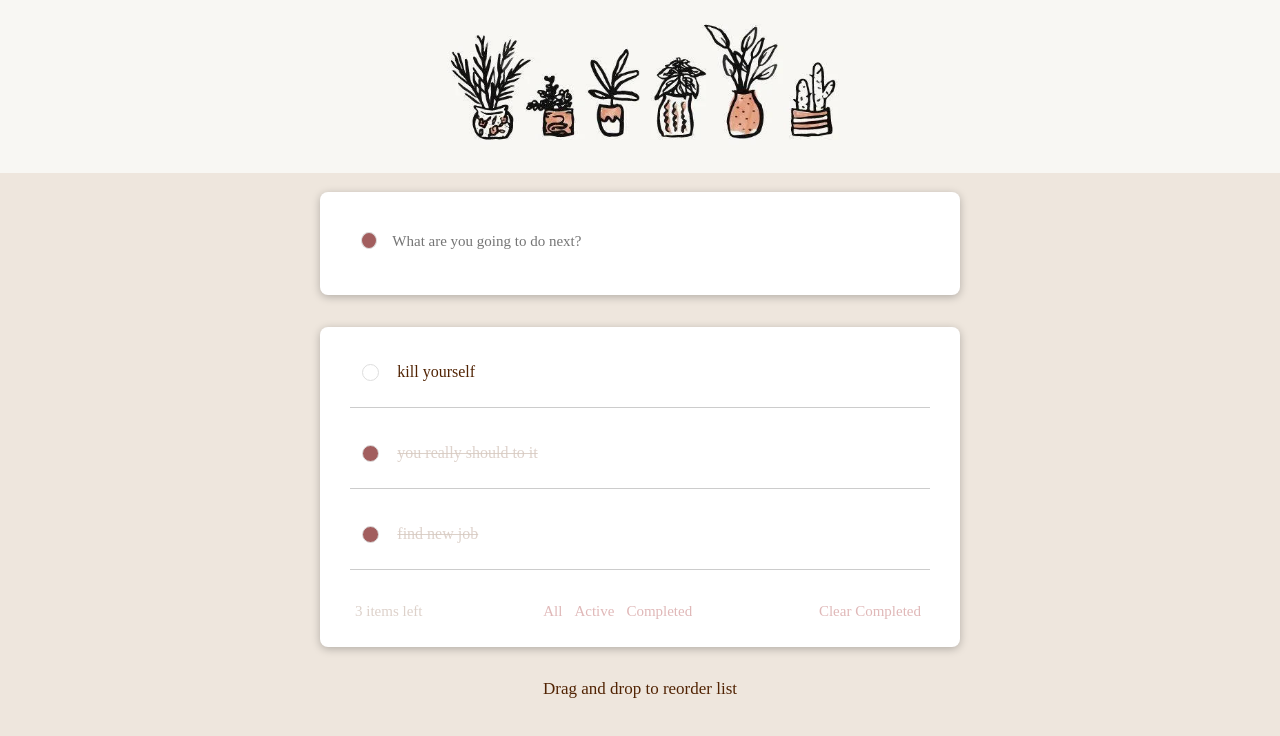
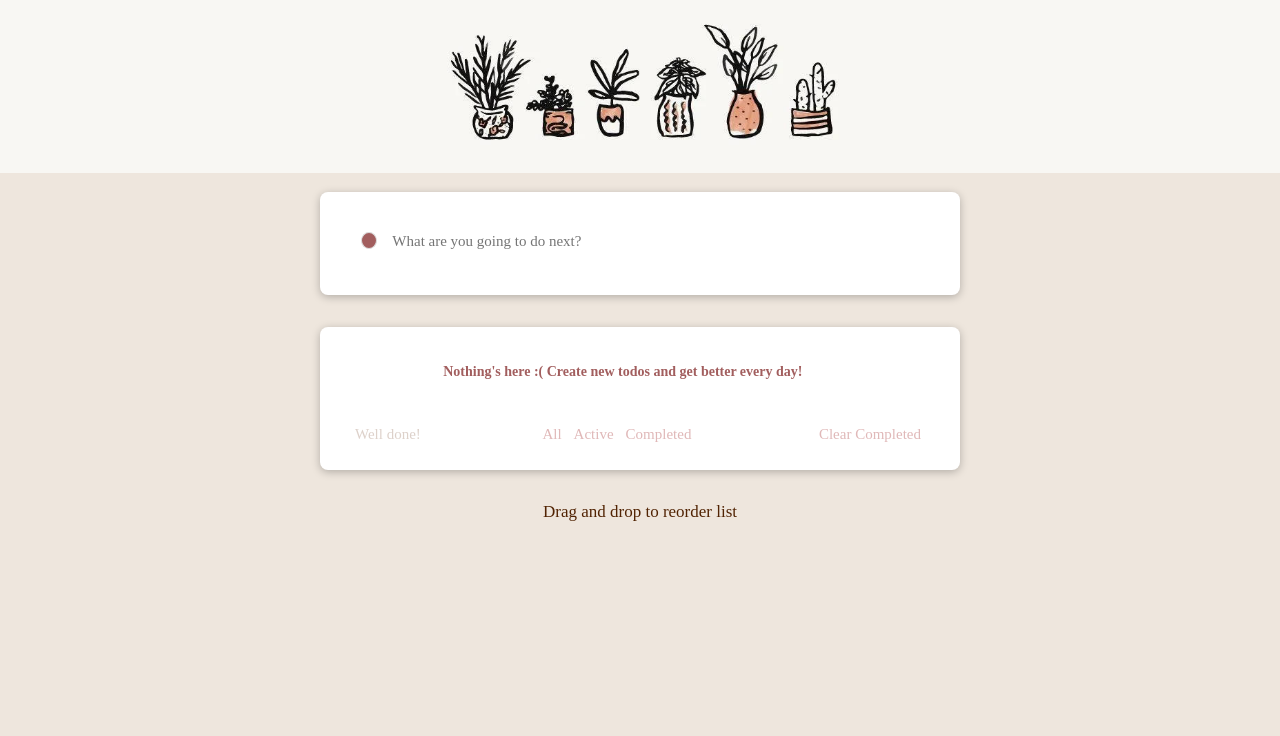
Before and after one commit to alexandra26arkhipenko/test-todo-react, a React (Create React App) app: page / in a window 1280 px wide. Shown: the top 736 px of the page. Built offline with nearby package versions, Linux system fonts and the light colour scheme.

Commit message:
added localStorage logic

```diff
--- a/src/repository/localStorageRepository.js
+++ b/src/repository/localStorageRepository.js
@@ -0,0 +1,7 @@
+export const setItemToLocalStorage = (name, value) => {
+    localStorage.setItem(name, JSON.stringify(value));
+}
+
+export const getItemFromLocalStorage = (name) => {
+    return localStorage.getItem(name);
+}
--- /dev/null
+++ b/src/store/middleware/localStorageMiddleware.js
@@ -0,0 +1,9 @@
+import { setItemToLocalStorage } from "../../repository/localStorageRepository";
+
+export const localStorageMiddleware = (store) => (next) => (action) => {
+  const result = next(action);
+  const { todos } = store.getState();
+  setItemToLocalStorage("todos", todos);
+
+  return result;
+};
--- a/src/store/store.js
+++ b/src/store/store.js
@@ -1,9 +1,11 @@
 import { configureStore } from "@reduxjs/toolkit";
+import { localStorageMiddleware } from "./middleware/localStorageMiddleware";
 
 import todoReducer from "./todo";
 
 const store = configureStore({
-  reducer: todoReducer
+  reducer: todoReducer,
+  middleware: [localStorageMiddleware]
 });
 
 export default store;
--- a/src/store/todo.js
+++ b/src/store/todo.js
@@ -1,15 +1,16 @@
 import { createSlice } from "@reduxjs/toolkit";
 import { v4 as uuid } from "uuid";
+import { getItemFromLocalStorage } from "../repository/localStorageRepository";
+
+const savedTodos = getItemFromLocalStorage("todos");
+let todos = [];
+
+if(savedTodos){
+   todos = JSON.parse(savedTodos);
+}
 
 const initialState = {
-  todos: [
-    { id: uuid(), text: "kill yourself", isCompleted: false },
-    { id: uuid(), text: "you really should to it", isCompleted: true },
-    { id: uuid(), text: "find new job", isCompleted: true },
-    { id: uuid(), text: "eat lunch", isCompleted: false },
-    { id: uuid(), text: "get platinim in the witcher", isCompleted: false },
-    { id: uuid(), text: "go to Paris", isCompleted: true },
-  ],
+  todos: todos,
   filter: "",
 };
 
```
